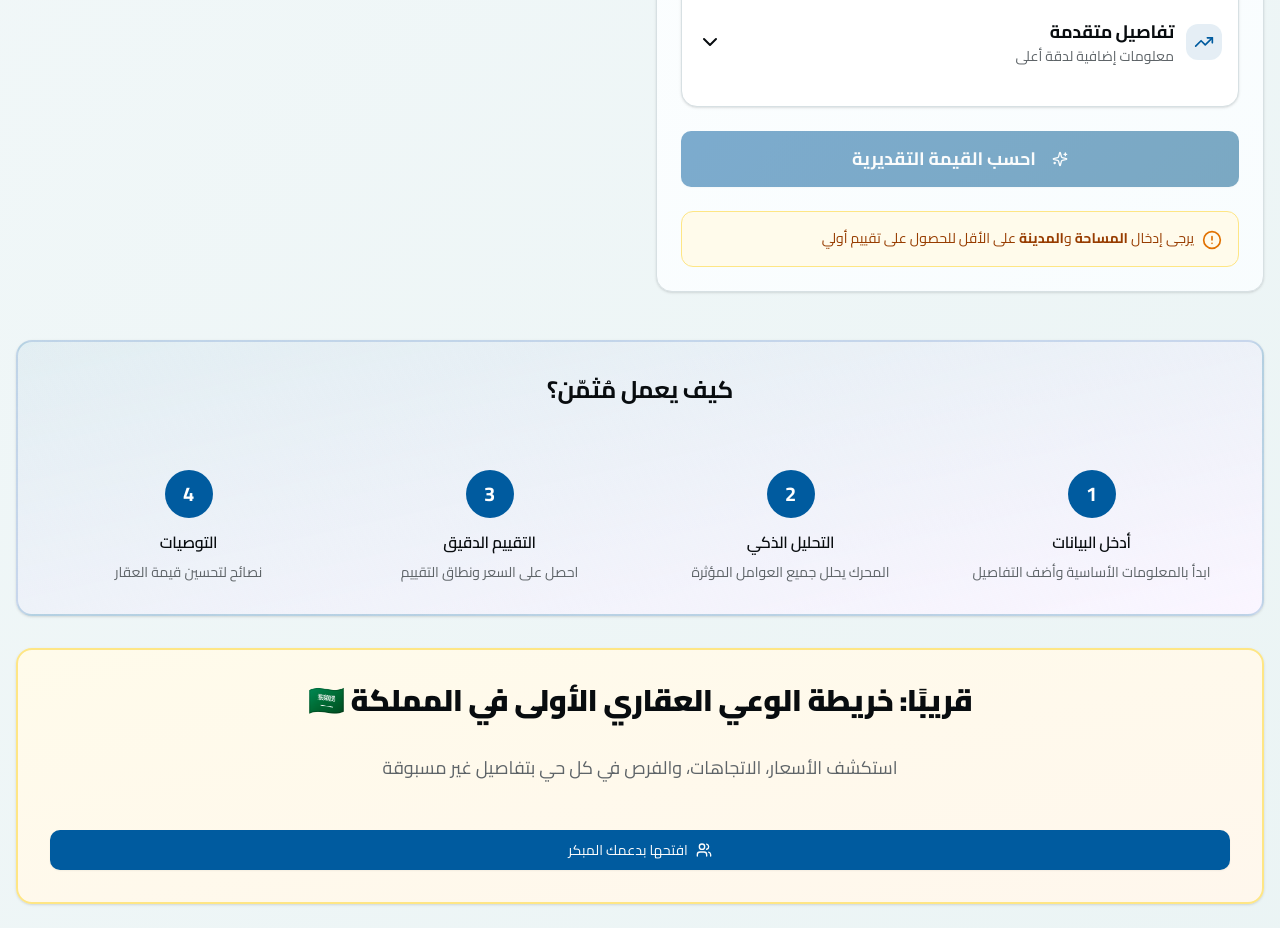
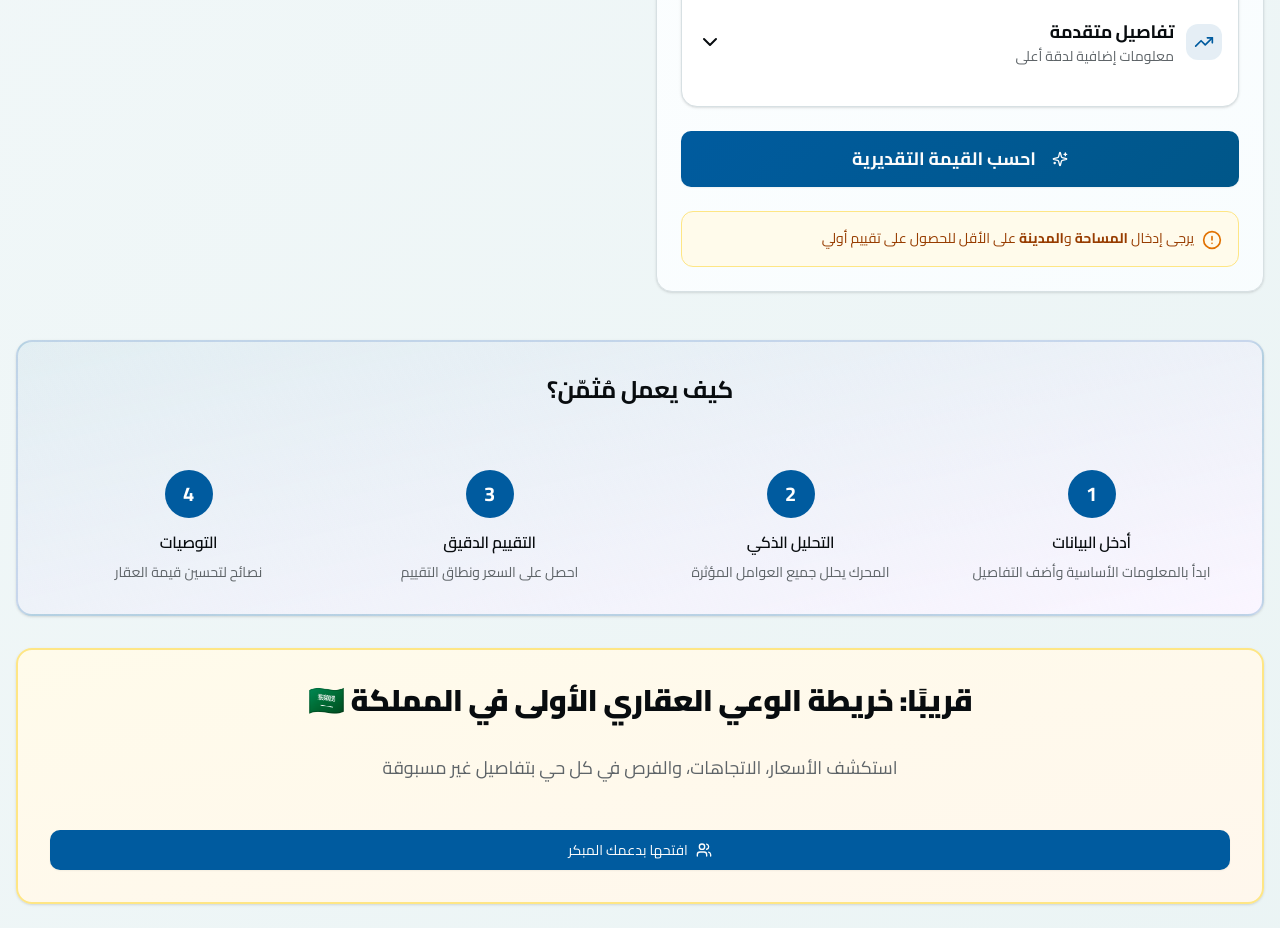
Before and after one commit to alialshehriar/muthammen-ai, a React (Vite) app: page / in a window 1280 px wide. Shown: the part 1920-2848 px from the top of the page. Built offline with nearby package versions, Linux system fonts and the light colour scheme; no server answers.

Commit message:
fix: Remove validation from submit button to allow form submission

```diff
--- a/src/components/PropertyForm.jsx
+++ b/src/components/PropertyForm.jsx
@@ -1067,7 +1067,7 @@ export default function PropertyForm({ onSubmit, isLoading }) {
       {/* زر الإرسال */}
       <Button
         type="submit"
-        disabled={isLoading || !formData.area || !formData.city || !formData.district}
+        disabled={isLoading}
         className="w-full h-14 text-lg font-bold primary-gradient hover:opacity-90 transition-opacity"
       >
         {isLoading ? (
```
